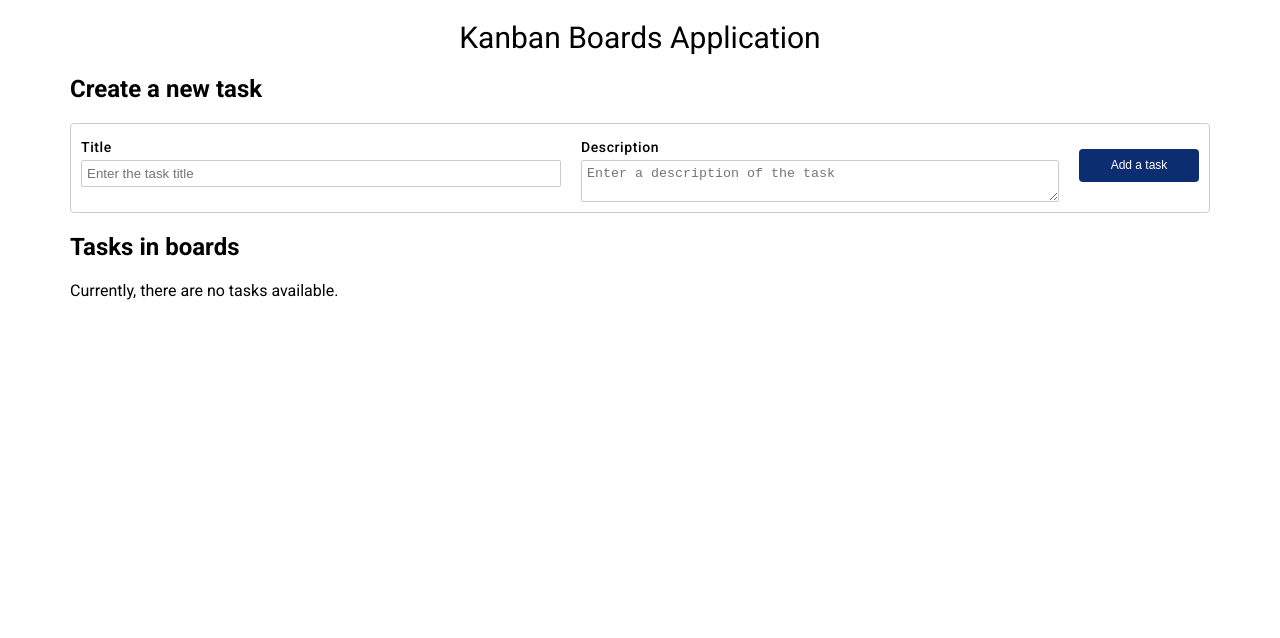
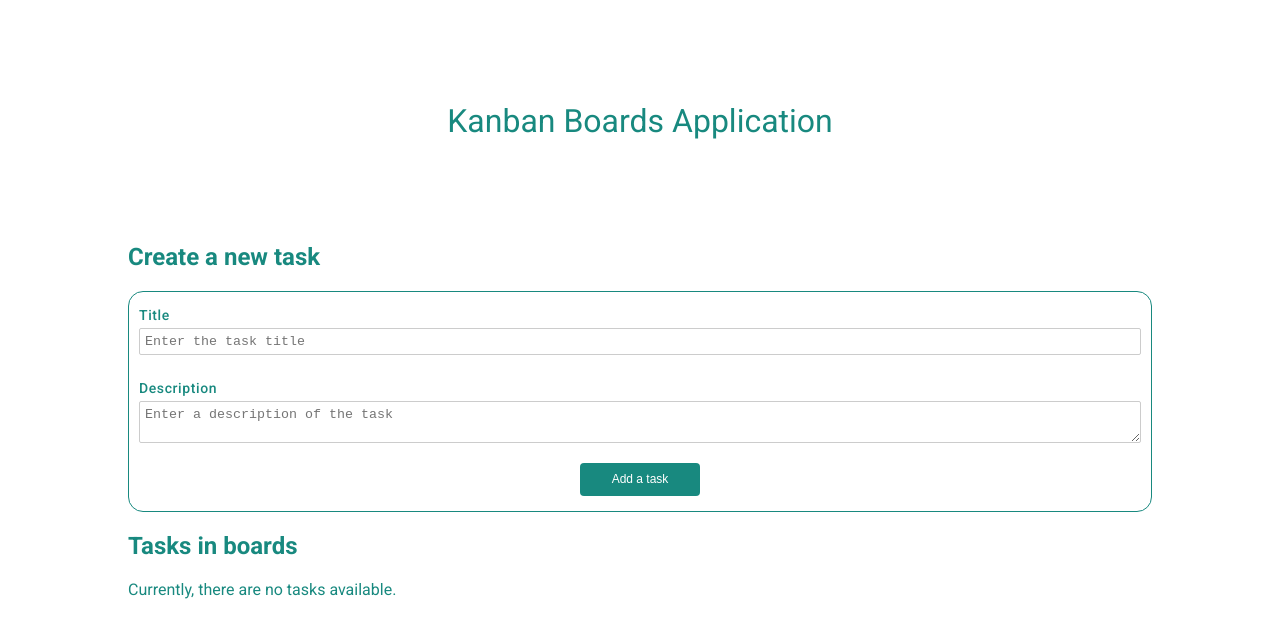
Before and after one commit to MichalGuz/MichalGuz.github.io, a plain HTML site: page index.html in a window 1280 px wide. Drawn offline with Linux system fonts and the light colour scheme; no server answers.

Commit message:
Inital styles update and refactor

```diff
--- a/index.html
+++ b/index.html
@@ -8,33 +8,33 @@
   <link href="https://fonts.googleapis.com/css?family=Roboto:400,400i,500,500i,700,700i&subset=latin-ext" rel="stylesheet">
 </head>
 <body>
-<h1 class="kanban-heading kanban-heading--main">Kanban Boards Application</h1>
+<h1 class="kanban-heading">Kanban Boards Application</h1>
 
 <main class="kanban container">
-  <section class="datatable">
+  <section class="form">
     <h2>Create a new task</h2>
     <form
-        method="POST"
-        action="http://localhost:8080/test1/task/createTask"
-        data-task-add-form
-        class="datatable__row datatable__row--add"
+      method="POST"
+      action="http://localhost:8080/test1/task/createTask"
+      data-task-add-form
+      class="form__container"
     >
-      <fieldset class="datatable__row-section datatable__row-section--input-section">
-        <label class="datatable__input-label">
+      <fieldset class="form__fieldest">
+        <label class="input-label">
           Title
         </label>
         <input type="text" name="title" placeholder="Enter the task title" required minlength="3">
       </fieldset>
 
-      <fieldset class="datatable__row-section datatable__row-section--input-section">
-        <label class="datatable__input-label">
+      <fieldset class="form__fieldest">
+        <label class="input-label">
           Description
         </label>
         <textarea name="content" placeholder="Enter a description of the task" required minlength="3"></textarea>
       </fieldset>
 
-      <fieldset class="datatable__row-section datatable__row-section--button-section">
-        <button type="submit" data-task-add-button class="datatable__button">Add a task</button>
+      <fieldset class="form__fieldest button-section">
+        <button type="submit" data-task-add-button class="form__button">Add a task</button>
       </fieldset>
     </form>
   </section>
@@ -46,24 +46,24 @@
 
 <div class="template" data-datatable-row-template>
   <form class="datatable__row" data-task-id="0">
-    <fieldset class="datatable__row-section datatable__row-section--input-section" data-task-name-section>
-      <label class="datatable__input-label">
+    <fieldset class="datatable__row-section" data-task-name-section>
+      <label class="input-label">
         Title
       </label>
       <input type="text" name="title" placeholder="Enter the task title" data-task-name-input required minlength="3">
       <p class="datatable__field-value" data-task-name-paragraph></p>
     </fieldset>
 
-    <fieldset class="datatable__row-section datatable__row-section--input-section" data-task-content-section>
-      <label class="datatable__input-label">
+    <fieldset class="datatable__row-section" data-task-content-section>
+      <label class="input-label">
         Description
       </label>
       <textarea name="title" placeholder="Enter a description of the task" data-task-content-input required minlength="3"></textarea>
       <p class="datatable__field-value" data-task-content-paragraph></p>
     </fieldset>
 
-    <fieldset class="datatable__row-section datatable__row-section--button-section">
-      <button type="button" data-task-submit-update-button class="datatable__button datatable__button--editing ">Submit update</button>
+    <fieldset class="datatable__row-section button-section">
+      <button type="button" data-task-submit-update-button class="datatable__button datatable__button--editing">Submit update</button>
       <button type="button" data-task-edit-abort-button class="datatable__button datatable__button--editing">Abort update</button>
       <button type="button" data-task-edit-button class="datatable__button">Edit</button>
       <button type="button" data-task-delete-button class="datatable__button">Delete</button>
--- a/style.css
+++ b/style.css
@@ -4,7 +4,9 @@ html {
   font-size: 16px;
   font-weight: normal;
   margin: 0;
-  padding: 0; }
+  padding: 0;
+  color: rgba(24,137,127,1);
+}
 
 input,
 textarea {
@@ -16,90 +18,50 @@ textarea {
 
 body {
   margin: 0;
-  padding: 0; }
+  padding: 0;
+}
 
 *,
 *::before,
 *::after {
-  box-sizing: inherit; }
+  box-sizing: inherit;
+}
 
 .kanban {
-  margin-bottom: 20px; }
+  margin-bottom: 20px;
+}
 
 .container {
-  padding-right: 15px;
-  padding-left: 15px;
-  margin-right: auto;
-  margin-left: auto; }
+  margin: 0 auto;
+  padding: 0 10%;
+}
 
-@media (min-width: 768px) {
-  .container {
-    width: 750px; } }
-@media (min-width: 992px) {
-  .container {
-    width: 970px; } }
-@media (min-width: 1200px) {
-  .container {
-    width: 1170px; } }
-.kanban-heading--main {
-  margin: 20px auto;
+.kanban-heading {
+  margin: 8% auto;
   text-align: center;
-  font-size: 30px;
-  font-weight: 400; }
+  font-size: 2em;
+  font-weight: 400;
+}
 
-.datatable__row {
-  display: flex;
-  flex-flow: row nowrap;
-  justify-content: flex-start;
-  align-items: stretch;
-  border: 1px solid #ccc;
-  border-bottom: none;
-  margin: 0; }
+.form__container {
+	border: 1px solid;
+	border-radius: 15px;
+}
 
-.datatable__row:first-of-type {
-  border-top-left-radius: 4px;
-  border-top-right-radius: 4px; }
+textarea,
+input[type=text] {
+    font-family: monospace;
+}
 
-.datatable__row:last-of-type {
-  border-bottom: 1px solid #ccc;
-  border-bottom-left-radius: 4px;
-  border-bottom-right-radius: 4px; }
-
-.datatable__row input,
-.datatable__row textarea {
-  display: none; }
-
-.datatable__row .datatable__button--editing {
-  display: none; }
-
-.datatable__row--editing input,
-.datatable__row--editing textarea {
-  display: block; }
-
-.datatable__row--editing .datatable__field-value {
-  display: none; }
-
-.datatable__row--editing .datatable__button {
-  display: none; }
-
-.datatable__row--editing .datatable__button--editing {
-  display: block; }
-
-.datatable__row--add input,
-.datatable__row--add textarea {
-  display: block; }
-
-.datatable__field-value {
-  margin-bottom: 0;
-  font-size: 14px; }
-
+.form__fieldest,
 .datatable__row-section {
   border: none;
   margin: 0;
   padding: 10px;
-  flex-grow: 1; }
+  flex-grow: 1;
+}
 
-.datatable__row-section--button-section {
+.button-section {
   margin-left: auto;
   align-self: center;
   flex-shrink: 1;
@@ -107,19 +69,22 @@ body {
   display: flex;
   flex-flow: column nowrap;
   justify-content: space-around;
-  align-items: center; }
+  align-items: center;
+}
 
-.datatable__input-label {
+.input-label {
   display: block;
   text-align: left;
   font-size: 14px;
   margin: 5px auto;
   font-weight: 500;
-  letter-spacing: 0.6px; }
+  letter-spacing: 0.6px;
+}
 
+.form__button,
 .datatable__button {
   color: #fff;
-  background-color: #0c2e70;
+  background-color: rgb(24,137,127);
   display: block;
   margin-bottom: 5px;
   font-weight: 400;
@@ -132,13 +97,73 @@ body {
   font-size: 12px;
   min-width: 120px;
   line-height: 1.25;
-  border-radius: 4px; }
+  border-radius: 4px;
+}
+
+.datatable__row {
+  display: flex;
+  flex-flow: row nowrap;
+  justify-content: flex-start;
+  align-items: stretch;
+  border: 1px solid #ccc;
+  border-bottom: none;
+  margin: 0;
+}
+
+.datatable__row:first-of-type {
+  border-top-left-radius: 4px;
+  border-top-right-radius: 4px;
+}
+
+.datatable__row:last-of-type {
+  border-bottom: 1px solid #ccc;
+  border-bottom-left-radius: 4px;
+  border-bottom-right-radius: 4px;
+}
+
+.datatable__row input,
+.datatable__row textarea {
+  display: none;
+}
+
+.datatable__row .datatable__button--editing {
+  display: none;
+}
+
+.datatable__row--editing input,
+.datatable__row--editing textarea {
+  display: block;
+}
+
+.datatable__row--editing .datatable__field-value {
+  display: none;
+}
+
+.datatable__row--editing .datatable__button {
+  display: none;
+}
+
+.datatable__row--editing .datatable__button--editing {
+  display: block;
+}
+
+.datatable__row--add input,
+.datatable__row--add textarea {
+  display: block;
+}
+
+.datatable__field-value {
+  margin-bottom: 0;
+  font-size: 14px;
+}
 
 .datatable__tasks-container:empty {
-  position: relative; }
+  position: relative;
+}
 
 .datatable__tasks-container:empty::after {
-  content: 'Currently, there are no tasks available.'; }
+  content: 'Currently, there are no tasks available.';
+}
 
 .template {
   display: none;
```
